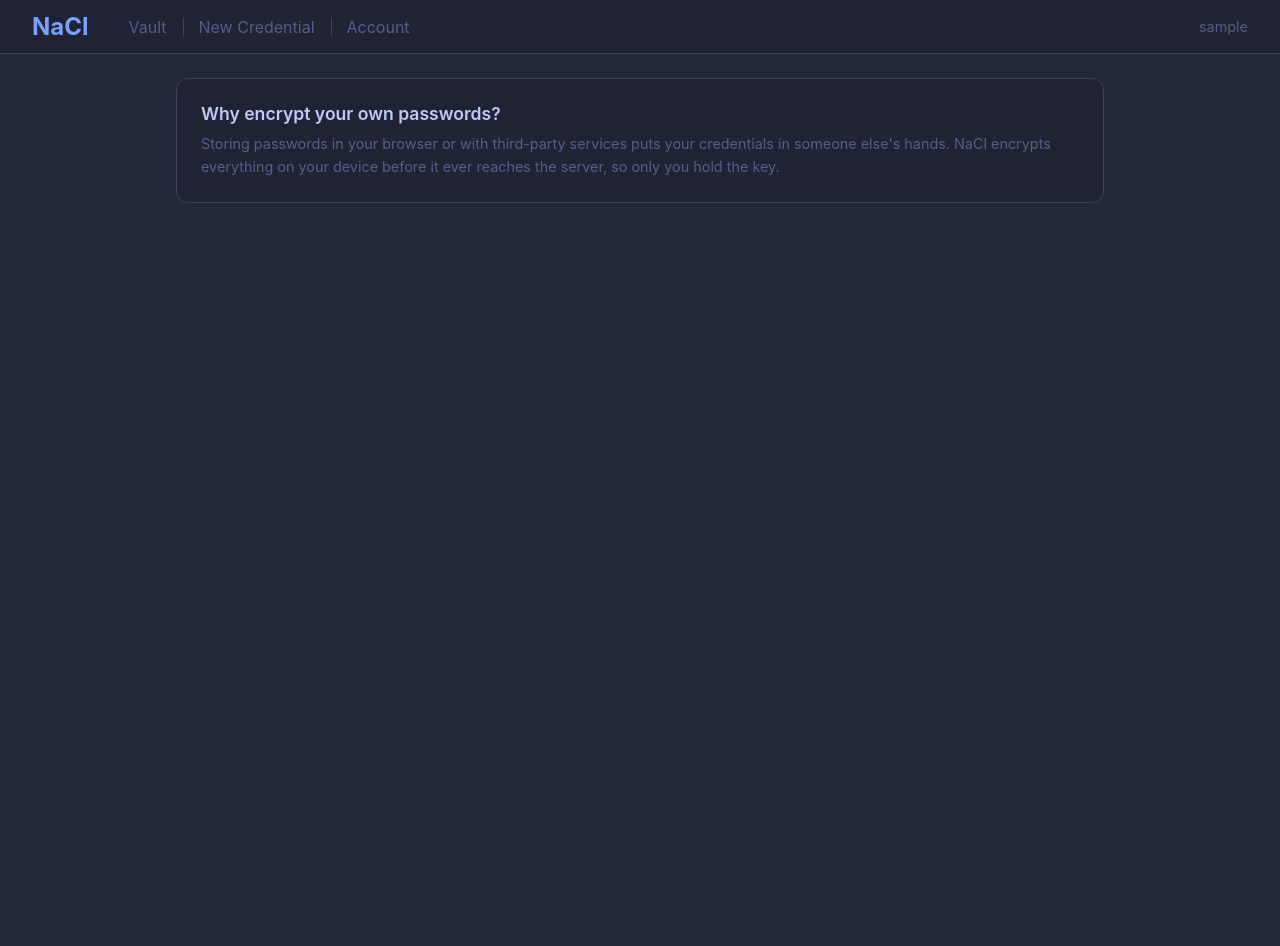
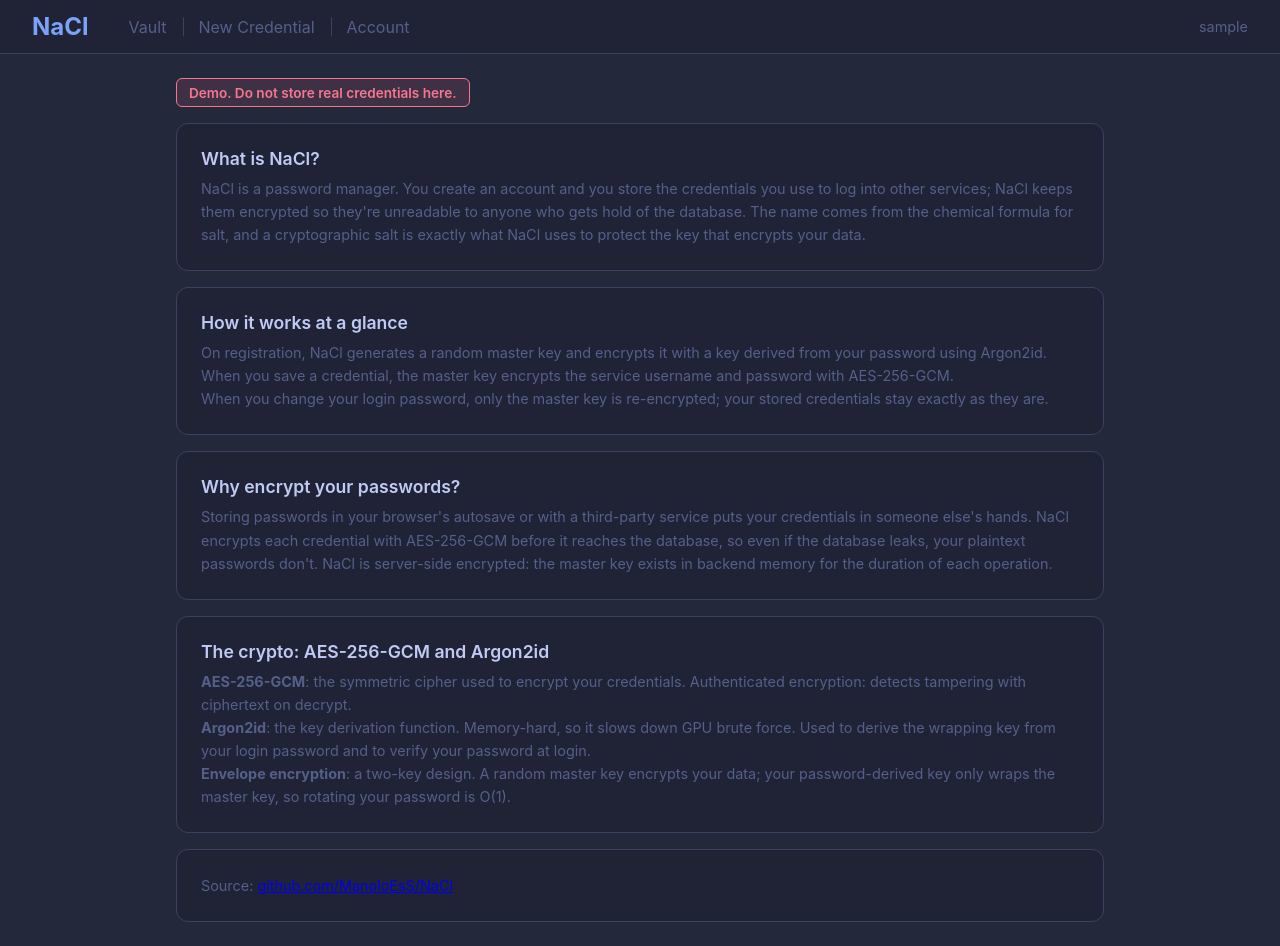
Before and after one commit to ManoloEsS/NaCl, a React (Vite) app in the folder nacl_frontend/: page /dash in a window 1280 px wide. Before the commit the page ends 800 px from the top, so only its background shows below. Built offline with nearby package versions, Linux system fonts and the light colour scheme; sample sign-in values are in the browser's storage; a web font is replaced by a local one.

Commit message:
chore: update flavor text in pages

```diff
--- /dev/null
+++ b/nacl_frontend/src/components/LoginHero.tsx
@@ -0,0 +1,23 @@
+export const LoginHero = () => {
+  return (
+    <div className='login-hero'>
+      <h2>Encrypt and manage your passwords on your own terms</h2>
+      <p>
+        NaCl is a password manager. Your credentials are encrypted with
+        AES-256-GCM before they reach the database, using a master key derived
+        from your login password with Argon2id. When you change your password,
+        only the master key is re-encrypted; your stored credentials stay
+        untouched.
+        <br />
+        <br />
+        <br />
+        <h2>Explore the demo</h2>
+        <p>
+          <strong>Username: </strong>Test_user
+          <br />
+          <strong>Password: </strong>hashandeggs
+        </p>
+      </p>
+    </div>
+  )
+}
--- a/nacl_frontend/src/index.css
+++ b/nacl_frontend/src/index.css
@@ -6,7 +6,7 @@ body { font-family: 'Satoshi', -apple-system, BlinkMacSystemFont, 'Segoe UI', Ro
 .login-page { display: flex; align-items: center; min-height: 100vh; gap: 4rem; }
 .login-hero { flex: 1; max-width: 480px; margin-left: 4rem; }
 .login-hero h2 { font-size: 2rem; font-weight: 700; margin-bottom: 1rem; color: #c0caf5; line-height: 1.2; }
-.login-hero p { font-size: 1.05rem; line-height: 1.6; color: #565f89; }
+.login-hero p { font-size: 1.5rem; line-height: 1.6; color: #565f89; }
 .login-card { background: #1f2335; padding: 2.5rem; border-radius: 12px; border: 1px solid #3b4261; width: 100%; max-width: 380px; }
 .login-card h1 { text-align: center; margin-bottom: 0.25rem; font-weight: 700; font-size: 1.75rem; color: #7aa2f7; }
 .login-subtitle { text-align: center; color: #565f89; margin-bottom: 2rem; font-size: 0.9rem; }
@@ -104,6 +104,20 @@ body { font-family: 'Satoshi', -apple-system, BlinkMacSystemFont, 'Segoe UI', Ro
 .toast-info { background: #7aa2f7; border-color: #7aa2f7; color: #1a1b26; }
 @keyframes slideIn { from { transform: translateX(100%); opacity: 0; } to { transform: translateX(0); opacity: 1; } }
 
+.dash-stack { display: flex; flex-direction: column; gap: 1rem; }
+
+.demo-banner {
+  display: inline-block;
+  padding: 0.35rem 0.75rem;
+  background: rgba(247, 118, 142, 0.12);
+  border: 1px solid #f7768e;
+  color: #f7768e;
+  border-radius: 6px;
+  font-size: 0.85rem;
+  font-weight: 600;
+  align-self: flex-start;
+}
+
 /* Mobile responsive */
 @media (max-width: 768px) {
   .login-page { flex-direction: column; min-height: auto; gap: 1.5rem; padding: 2rem 1rem; }
--- a/nacl_frontend/src/pages/Dashboard.tsx
+++ b/nacl_frontend/src/pages/Dashboard.tsx
@@ -3,14 +3,78 @@ import { Layout } from '../components/Layout'
 export const Dashboard = () => {
   return (
     <Layout>
-      <div className='card'>
-        <h3 className='card-title'>Why encrypt your own passwords?</h3>
-        <p className='card-text'>
-          Storing passwords in your browser or with third-party services puts
-          your credentials in someone else&apos;s hands. NaCl encrypts
-          everything on your device before it ever reaches the server, so only
-          you hold the key.
-        </p>
+      <div className='dash-stack'>
+        <div className='demo-banner'>
+          Demo. Do not store real credentials here.
+        </div>
+
+        <div className='card'>
+          <h3 className='card-title'>What is NaCl?</h3>
+          <p className='card-text'>
+            NaCl is a password manager. You create an account and you store the
+            credentials you use to log into other services; NaCl keeps them
+            encrypted so they&apos;re unreadable to anyone who gets hold of the
+            database. The name comes from the chemical formula for salt, and a
+            cryptographic salt is exactly what NaCl uses to protect the key that
+            encrypts your data.
+          </p>
+        </div>
+
+        <div className='card'>
+          <h3 className='card-title'>How it works at a glance</h3>
+          <p className='card-text'>
+            On registration, NaCl generates a random master key and encrypts it
+            with a key derived from your password using Argon2id.
+            <br />
+            When you save a credential, the master key encrypts the service
+            username and password with AES-256-GCM.
+            <br />
+            When you change your login password, only the master key is
+            re-encrypted; your stored credentials stay exactly as they are.
+          </p>
+        </div>
+
+        <div className='card'>
+          <h3 className='card-title'>Why encrypt your passwords?</h3>
+          <p className='card-text'>
+            Storing passwords in your browser&apos;s autosave or with a
+            third-party service puts your credentials in someone else&apos;s
+            hands. NaCl encrypts each credential with AES-256-GCM before it
+            reaches the database, so even if the database leaks, your plaintext
+            passwords don&apos;t. NaCl is server-side encrypted: the master key
+            exists in backend memory for the duration of each operation.
+          </p>
+        </div>
+
+        <div className='card'>
+          <h3 className='card-title'>The crypto: AES-256-GCM and Argon2id</h3>
+          <p className='card-text'>
+            <strong>AES-256-GCM</strong>: the symmetric cipher used to encrypt
+            your credentials. Authenticated encryption: detects tampering with
+            ciphertext on decrypt.
+            <br />
+            <strong>Argon2id</strong>: the key derivation function. Memory-hard,
+            so it slows down GPU brute force. Used to derive the wrapping key
+            from your login password and to verify your password at login.
+            <br />
+            <strong>Envelope encryption</strong>: a two-key design. A random
+            master key encrypts your data; your password-derived key only wraps
+            the master key, so rotating your password is O(1).
+          </p>
+        </div>
+
+        <div className='card'>
+          <p className='card-text'>
+            Source:{' '}
+            <a
+              href='https://github.com/ManoloEsS/NaCl'
+              target='_blank'
+              rel='noopener noreferrer'
+            >
+              github.com/ManoloEsS/NaCl
+            </a>
+          </p>
+        </div>
       </div>
     </Layout>
   )
--- a/nacl_frontend/src/pages/LoginPage.tsx
+++ b/nacl_frontend/src/pages/LoginPage.tsx
@@ -3,6 +3,7 @@ import { Link, useNavigate } from 'react-router-dom'
 import { type LoginRequest, LoginSchema } from '../lib/requestValidation'
 import { zodResolver } from '@hookform/resolvers/zod'
 import { useAuth } from '../context/AuthContext'
+import { LoginHero } from '../components/LoginHero'
 import { useEffect } from 'react'
 
 export const LoginPage = () => {
@@ -36,13 +37,7 @@ export const LoginPage = () => {
 
   return (
     <div className='login-page'>
-      <div className='login-hero'>
-        <h2>Your credentials, your key.</h2>
-        <p>
-          NaCl encrypts everything before it leaves your device. Not even we can
-          read your passwords.
-        </p>
-      </div>
+      <LoginHero />
       <div className='login-card'>
         <h1>NaCl</h1>
         <p className='login-subtitle'>Password Manager</p>
--- a/nacl_frontend/src/pages/NewCredential.tsx
+++ b/nacl_frontend/src/pages/NewCredential.tsx
@@ -10,7 +10,7 @@ import { useToast } from '../context/ToastContext'
 
 const fieldInfo: Record<string, { title: string; body: string }> = {
   service: {
-    title: 'Service',
+    title: 'Service Name',
     body: 'The name of the service or website you are creating credentials for (e.g., GitHub, AWS, Gmail).'
   },
   service_username: {
@@ -31,7 +31,7 @@ const fieldInfo: Record<string, { title: string; body: string }> = {
   },
   encryption_algorithm: {
     title: 'Encryption Algorithm',
-    body: 'The cipher used to encrypt your credentials before storing them. AES-GCM is the recommended standard.'
+    body: 'The cipher used to encrypt your credentials before storing them. AES-GCM is the recommended standard: it provides authenticated encryption, meaning any tampering with the ciphertext is detected on decryption.'
   },
   user_password: {
     title: 'User Password',
@@ -69,12 +69,6 @@ export const NewCredential = () => {
             <div className='form-group'>
               <div className='form-label-row'>
                 <label htmlFor='service'>Service</label>
-                <span
-                  className='field-info'
-                  data-tooltip={fieldInfo.service.body}
-                >
-                  ?
-                </span>
               </div>
               <input
                 id='service'
@@ -153,7 +147,7 @@ export const NewCredential = () => {
             </div>
             <div className='form-group'>
               <div className='form-label-row'>
-                <label htmlFor='description'>Description</label>
+                <label htmlFor='description'>Description (optional)</label>
                 <span
                   className='field-info'
                   data-tooltip={fieldInfo.description.body}
@@ -224,7 +218,6 @@ export const NewCredential = () => {
             </div>
           </form>
         </div>
-
       </div>
     </Layout>
   )
--- a/nacl_frontend/src/pages/RegistrationPage.tsx
+++ b/nacl_frontend/src/pages/RegistrationPage.tsx
@@ -6,6 +6,7 @@ import {
 } from '../lib/requestValidation'
 import { zodResolver } from '@hookform/resolvers/zod'
 import { registerUser } from '../services/authServices'
+import { LoginHero } from '../components/LoginHero'
 import { useToast } from '../context/ToastContext'
 
 export const RegistrationPage = () => {
@@ -32,10 +33,7 @@ export const RegistrationPage = () => {
 
   return (
     <div className='login-page'>
-      <div className='login-hero'>
-        <h2>Your credentials, your key.</h2>
-        <p>NaCl encrypts everything before it leaves your device. Not even we can read your passwords.</p>
-      </div>
+      <LoginHero />
       <div className='login-card'>
         <h1>NaCl</h1>
         <p className='login-subtitle'>Password Manager</p>
```
